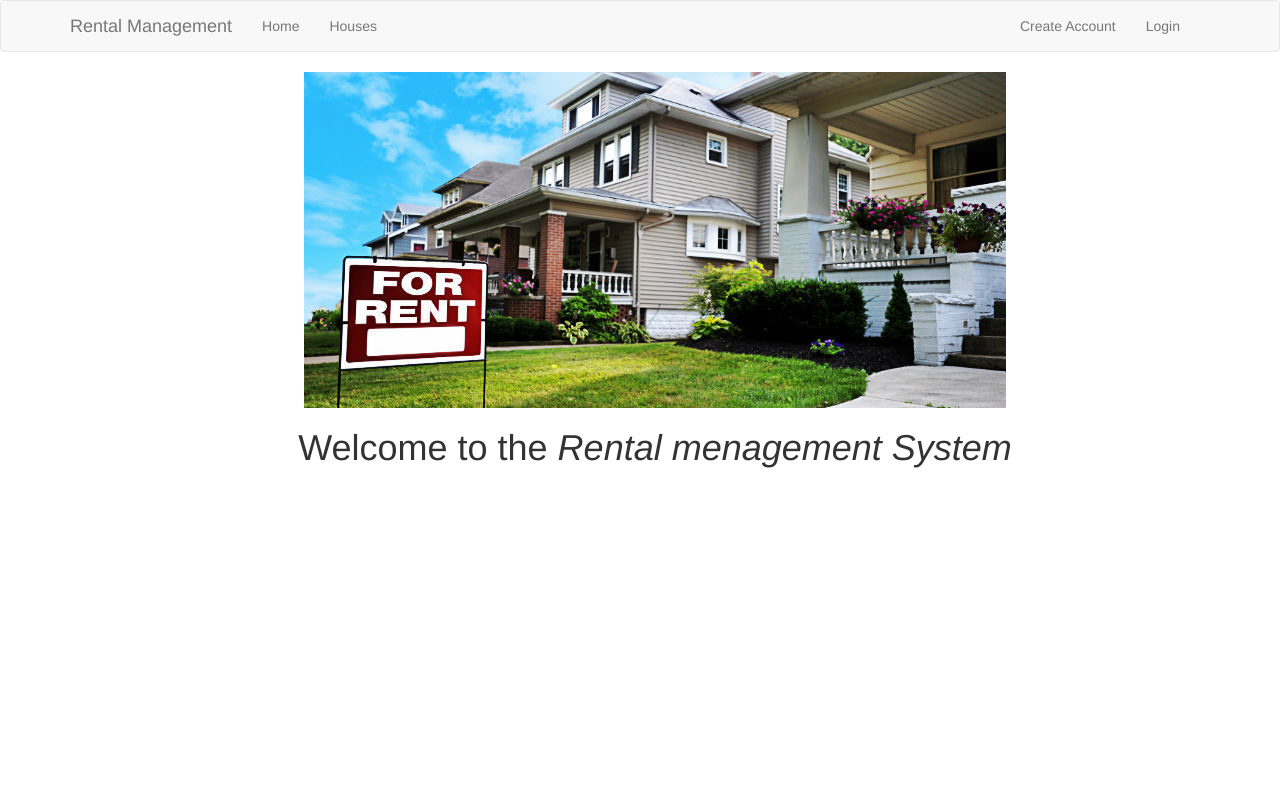
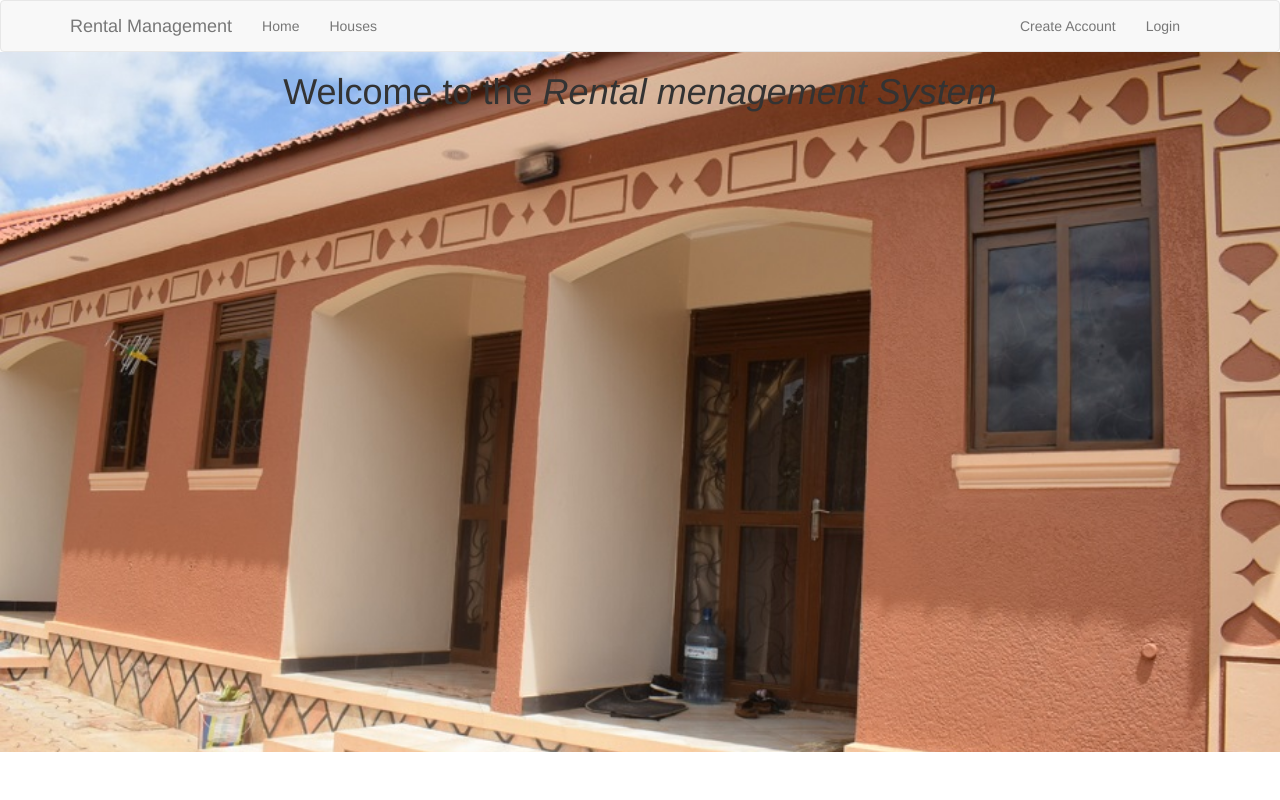
Before and after one commit to EmmaSemutenga/Tenant-Management-System, a Flask app: page / in a window 1280 px wide. Run offline with Flask 2, Linux system fonts and the light colour scheme; some libraries are stand-ins or nearby versions.

Commit message:
Changes to the index page

```diff
--- a/app.py
+++ b/app.py
@@ -41,7 +41,7 @@ class RegisterForm(Form):
 @app.route("/register", methods=["POST", "GET"])
 def register():
     form = RegisterForm(request.form)
-    if request.method == "POST":
+    if request.method == "POST" and form.validate():
         #get form values
         name = form.name.data
         email = form.email.data
--- a/static/css/style.css
+++ b/static/css/style.css
@@ -0,0 +1,7 @@
+#rental{
+    background: url(../img/rental.jpg) no-repeat;
+    height: 700px;
+    background-size: cover;
+    margin-top: -20px;
+
+}
--- a/templates/index.html
+++ b/templates/index.html
@@ -1,18 +1,17 @@
 {% extends 'layout.html' %}
 {% block body %}
+<div id="rental">
         <div class="container">
-        <header class="text-center">
-            <div>
-                <img src="{{url_for('static',filename='img/rental-markets.jpg')}}" alt="" >
-            </div>
+            <header class="text-center ">
+
                 <div>
                     <h1>Welcome to the
                         <em>Rental menagement System</em>
                     </h1>
                 </div>
             </header>
+        </div>
+</div>
 
 
-    </div>
-
 {% endblock %}
--- a/templates/layout.html
+++ b/templates/layout.html
@@ -5,14 +5,15 @@
     <meta name="viewport" content="width=device-width, initial-scale=1.0">
     <meta http-equiv="X-UA-Compatible" content="ie=edge">
     <link rel="stylesheet" href="{{url_for('static', filename='css/bootstrap.css')}}">
+    <link rel="stylesheet" href="{{url_for('static', filename='css/style.css')}}">
     <title>Rental Management System</title>
 </head>
 <body>
     {% include 'includes/_navbar.html' %}
-    <div class="container">
+
             {% include 'includes/_messages.html' %}
             {% block body %}{% endblock %}
-    </div>
+
 
 
 
```
Also changed, not shown: static/img/rental.jpg (added). Lines whose indentation alone changed are shown as unchanged.
